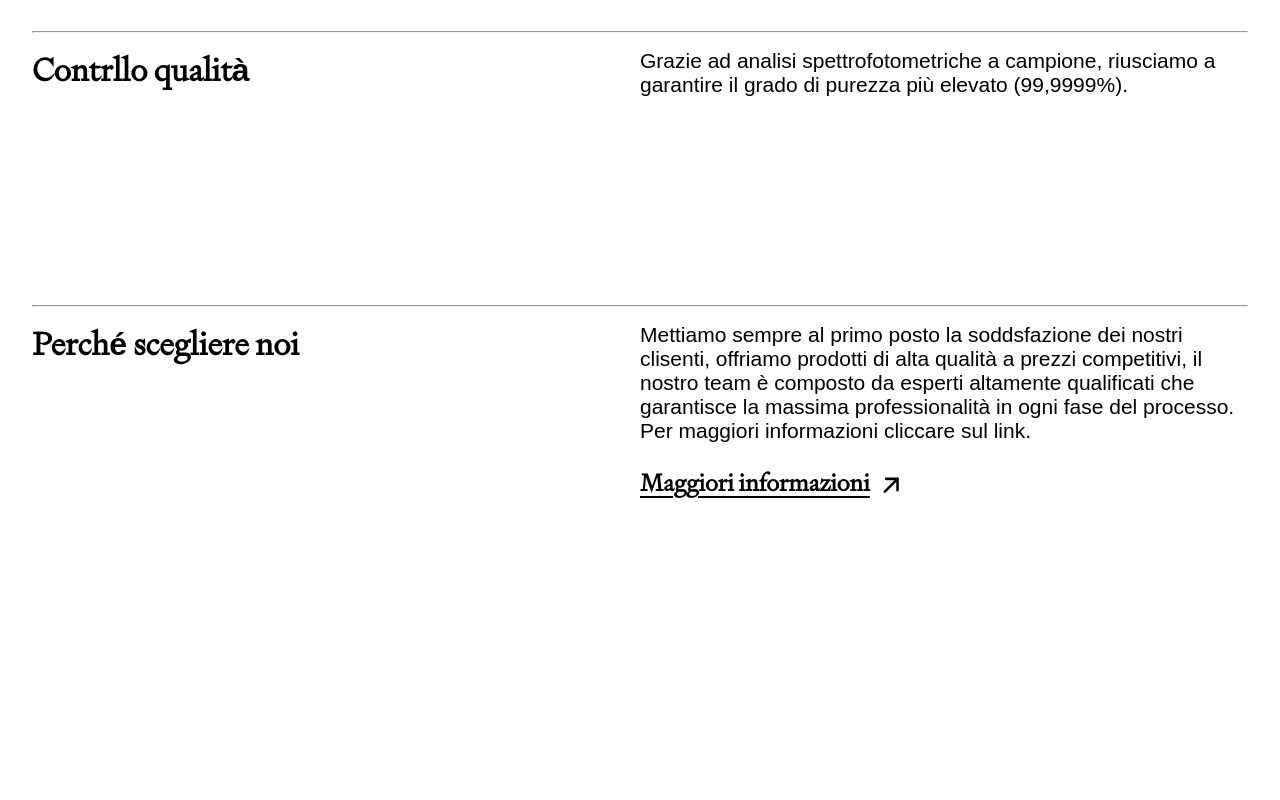
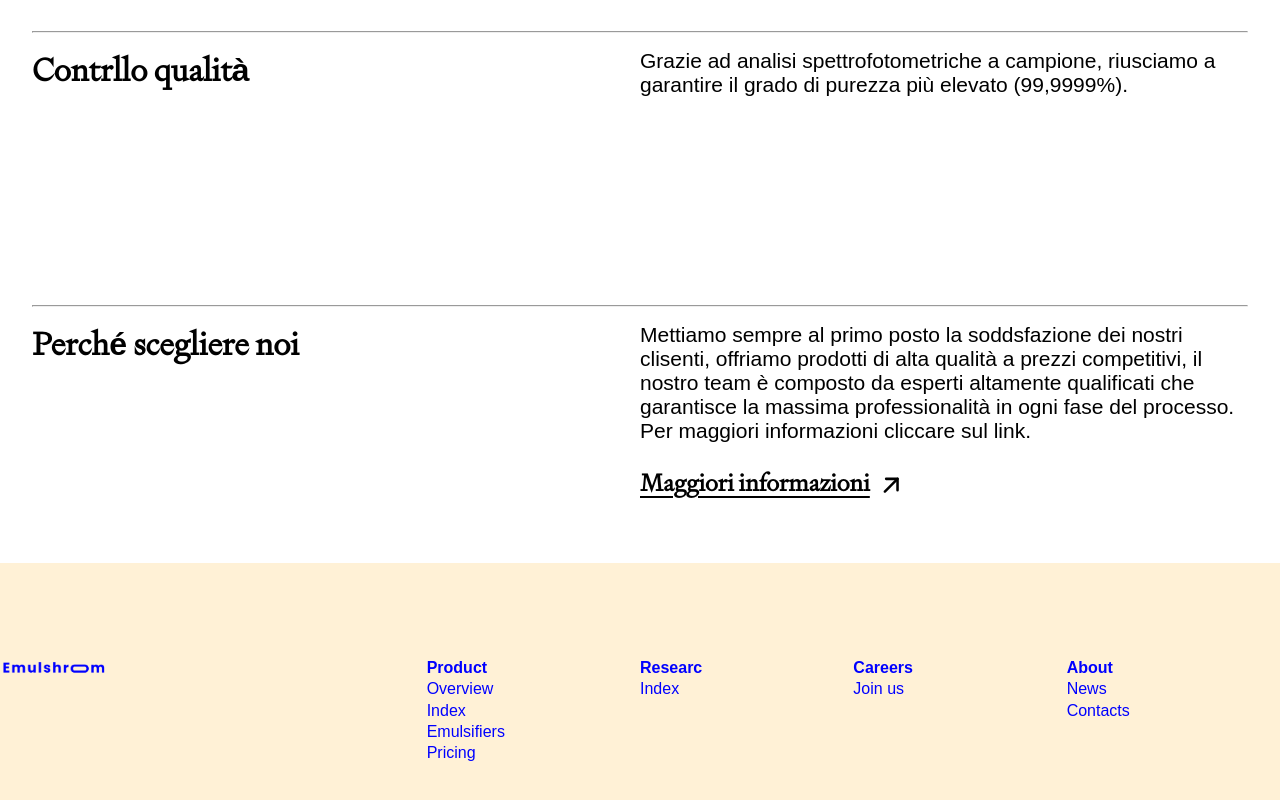
Before and after one commit to rikvik2006/Emulshroom, a Next.js app: page /about-us in a window 1280 px wide. Shown: the part 2897-3697 px from the top of the page. Before the commit the page ends 3572 px from the top, so only its background shows below. Built offline with nearby package versions, Linux system fonts and the light colour scheme; a web font is replaced by a local one.

Commit message:
Feat: Creadetd another footer for the aboutus page

```diff
--- /dev/null
+++ b/src/components/aboutUs/footer/index.module.scss
@@ -0,0 +1,54 @@
+.container {
+    display: grid;
+    grid-template-columns: repeat(6, 1fr);
+    padding-bottom: 7rem;
+    padding-top: 6rem;
+    // padding: 6rem auto 7rem auto;
+    max-width: var(--container-width, 1872px);
+    background-color: #FFF1D6;
+    color: #0000ff;
+    // padding-left: calc((100vw - (var(--container-width, 1872px) - 3rem)) / 2);
+    // padding-right: calc((100vw - var(--container-width, 1872px)) / 2);
+
+    .logoContainer {
+        width: 100%;
+        height: 5rem;
+        overflow: hidden;
+        display: flex;
+        justify-content: flex-start;
+        align-items: flex-start;
+
+        img {
+            width: 50%;
+            object-fit: contain;
+
+        }
+    }
+
+    .section {
+        font-family: "Sohne", sans-serif;
+        display: flex;
+        flex-direction: column;
+        justify-content: flex-start;
+        align-items: flex-start;
+        gap: 0.2rem;
+
+        .title {
+            font-weight: 600;
+        }
+
+        .element {
+            font-weight: 300;
+        }
+    }
+}
+
+.fillContainer {
+    display: flex;
+    flex-direction: row;
+
+    .fill {
+        width: calc((100vw - var(--container-width, 1872px)) / 2);
+        background-color: #FFF1D6;
+    }
+}
--- /dev/null
+++ b/src/components/aboutUs/footer/index.tsx
@@ -0,0 +1,47 @@
+import { FC, useEffect, useState } from "react"
+import style from "./index.module.scss";
+
+type Props = {}
+
+const Footer: FC<Props> = () => {
+    const [element, setElement] = useState<HTMLElement | null>();
+
+    useEffect(() => {
+        setElement(document.querySelector<HTMLElement>(`.${style.container}`))
+    }, [])
+
+    return (
+        <div className={style.fillContainer}>
+            <div className={style.fill}></div>
+            <footer className={style.container}>
+                <div className={style.logoContainer}>
+                    <img src="/img/LogoBlue.png" alt="Logo" />
+                </div>
+                <div></div>
+                <div className={style.section}>
+                    <div className={style.title}>Product</div>
+                    <div className={style.element}>Overview</div>
+                    <div className={style.element}>Index</div>
+                    <div className={style.element}>Emulsifiers</div>
+                    <div className={style.element}>Pricing</div>
+                </div>
+                <div className={style.section}>
+                    <div className={style.title}>Researc</div>
+                    <div className={style.element}>Index</div>
+                </div>
+                <div className={style.section}>
+                    <div className={style.title}>Careers</div>
+                    <div className={style.element}>Join us</div>
+                </div>
+                <div className={style.section}>
+                    <div className={style.title}>About</div>
+                    <div className={style.element}>News</div>
+                    <div className={style.element}>Contacts</div>
+                </div>
+            </footer>
+            <div className={style.fill} ></div>
+        </div>
+    )
+}
+
+export default Footer
--- a/src/pages/about-us.tsx
+++ b/src/pages/about-us.tsx
@@ -11,6 +11,7 @@ import logoBlue from "../../public/img/LogoBlue.png"
 import logoBlack from "../../public/img/LogoBlack.png"
 import AboutUsNavbar from '@components/aboutUs/header';
 import MainContent from '@components/aboutUs/mainContent';
+import Footer from '@components/aboutUs/footer';
 
 type Props = {}
 
@@ -55,7 +56,7 @@ const AboutUs: NextPage<Props> = () => {
                     <MainContent />
                 </div>
             </div>
-
+            <Footer />
         </>
     )
 }
--- a/src/styles/aboutus.module.scss
+++ b/src/styles/aboutus.module.scss
@@ -11,5 +11,5 @@
 }
 
 .mainContainer {
-    margin: 7rem 2rem;
+    margin: 7rem 2rem 0rem 2rem;
 }
```
